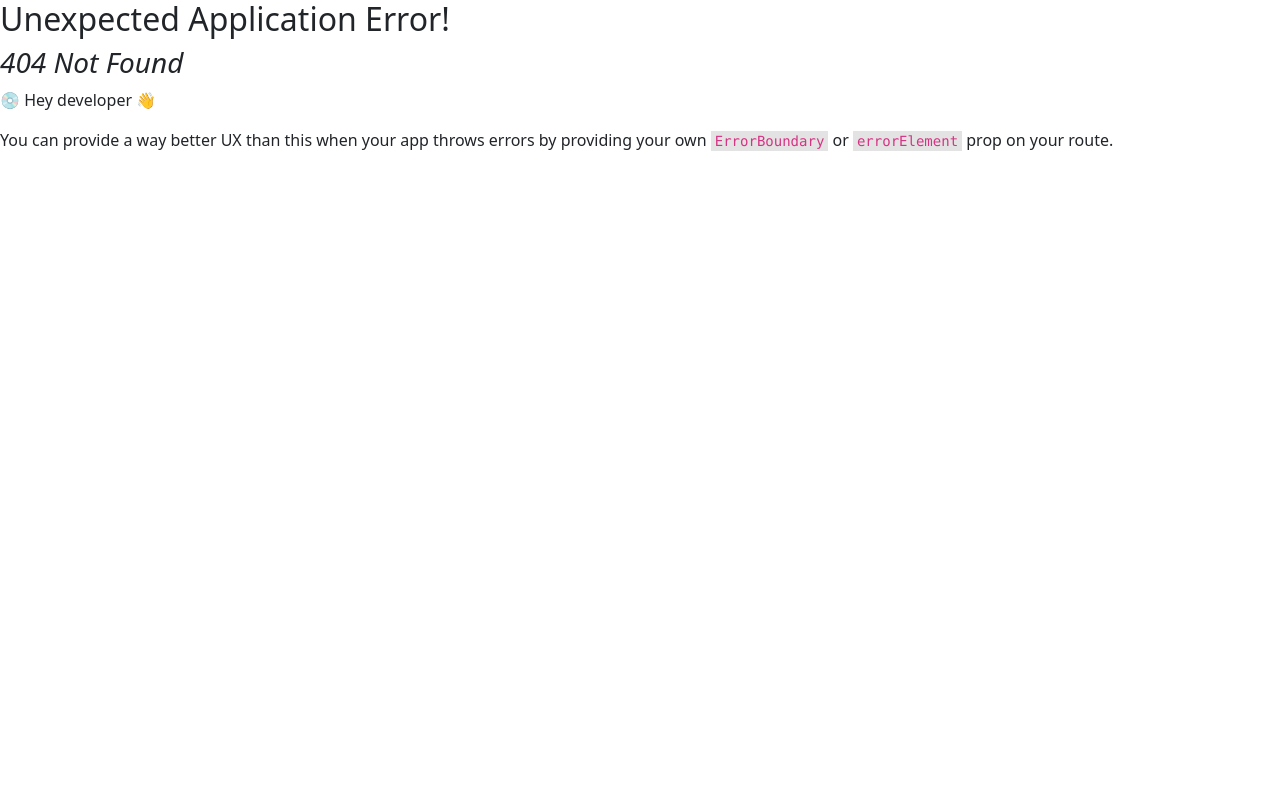
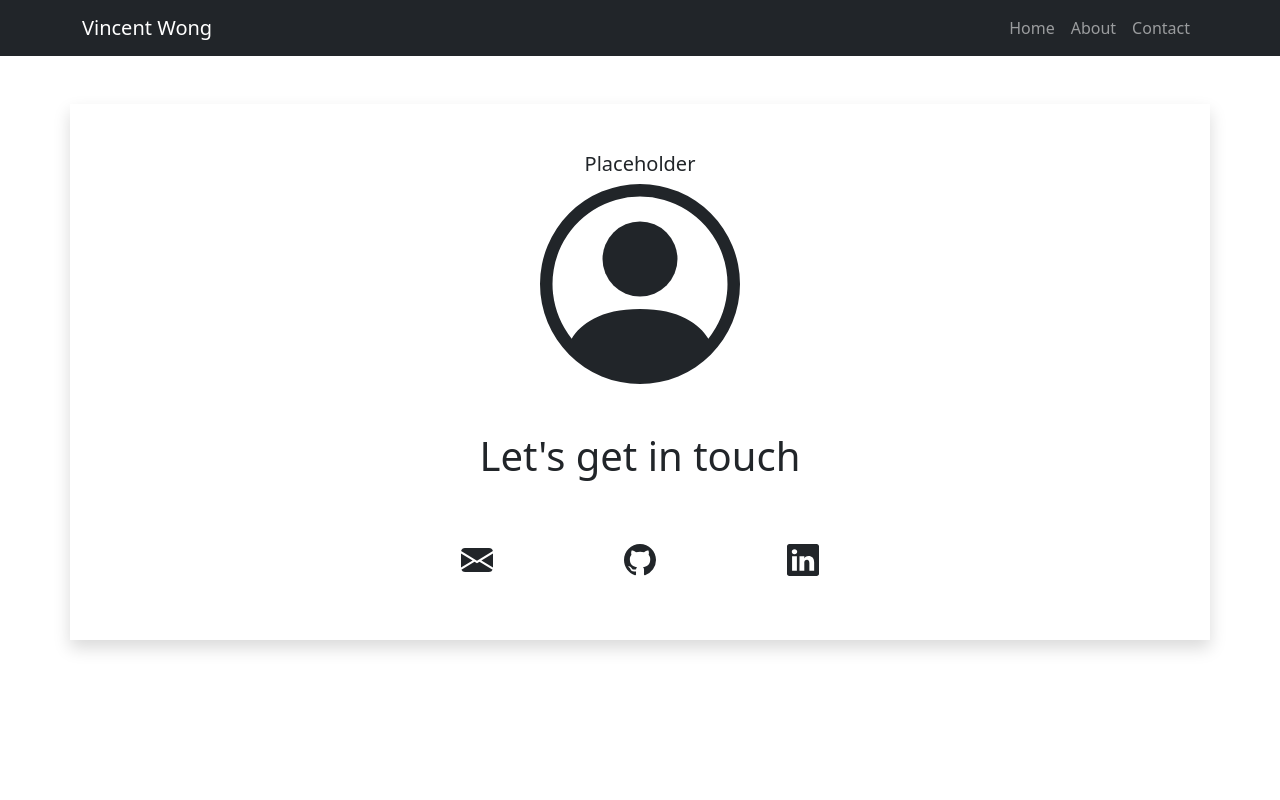
Before and after one commit to Vincent-Wong0925/NewPortfolio, a React (Create React App) app: page /contact in a window 1280 px wide. Before the commit this address had no page. Shown: the top 800 px of the page. Built offline with nearby package versions, Linux system fonts and the light colour scheme.

Commit message:
Implement contact page

```diff
--- a/src/App.js
+++ b/src/App.js
@@ -2,11 +2,13 @@
 import './App.css';
 import Root from './components/root';
 import AboutPage from './pages/aboutPage';
+import ContactPage from './pages/contactPage';
 
 const router = createBrowserRouter(createRoutesFromElements(
   <Route path='/' element={<Root />} >
     <Route index element={<></>} />
     <Route path='/about' element={<AboutPage />} />
+    <Route path='/contact' element={<ContactPage />} />
   </Route>
 ));
 
--- a/src/pages/contactPage.js
+++ b/src/pages/contactPage.js
@@ -0,0 +1,44 @@
+import React from "react";
+import Container from "react-bootstrap/Container";
+import Row from "react-bootstrap/Row";
+import Col from "react-bootstrap/Col";
+
+const ContactPage = () => {
+    return (
+        <div className="contactPage min-vh-100">
+            <Container className="text-center my-5 p-5 shadow">
+                <h5>Placeholder</h5>
+                <svg xmlns="http://www.w3.org/2000/svg" width="200" height="200" fill="currentColor" className="bi bi-person-circle" viewBox="0 0 16 16">
+                    <path d="M11 6a3 3 0 1 1-6 0 3 3 0 0 1 6 0"/>
+                    <path fill-rule="evenodd" d="M0 8a8 8 0 1 1 16 0A8 8 0 0 1 0 8m8-7a7 7 0 0 0-5.468 11.37C3.242 11.226 4.805 10 8 10s4.757 1.225 5.468 2.37A7 7 0 0 0 8 1"/>
+                </svg>
+                <h1 className="my-5">Let's get in touch</h1>
+                <Row className="w-50 p-3 mx-auto">
+                    <Col>
+                        <a href="/" className="text-dark">
+                            <svg xmlns="http://www.w3.org/2000/svg" width="32" height="32" fill="currentColor" class="bi bi-envelope-fill" viewBox="0 0 16 16">
+                                <path d="M.05 3.555A2 2 0 0 1 2 2h12a2 2 0 0 1 1.95 1.555L8 8.414zM0 4.697v7.104l5.803-3.558zM6.761 8.83l-6.57 4.027A2 2 0 0 0 2 14h12a2 2 0 0 0 1.808-1.144l-6.57-4.027L8 9.586zm3.436-.586L16 11.801V4.697z"/>
+                            </svg>
+                        </a>
+                    </Col>
+                    <Col>
+                        <a href="/" className="text-dark">
+                            <svg xmlns="http://www.w3.org/2000/svg" width="32" height="32" fill="currentColor" class="bi bi-github" viewBox="0 0 16 16">
+                                <path d="M8 0C3.58 0 0 3.58 0 8c0 3.54 2.29 6.53 5.47 7.59.4.07.55-.17.55-.38 0-.19-.01-.82-.01-1.49-2.01.37-2.53-.49-2.69-.94-.09-.23-.48-.94-.82-1.13-.28-.15-.68-.52-.01-.53.63-.01 1.08.58 1.23.82.72 1.21 1.87.87 2.33.66.07-.52.28-.87.51-1.07-1.78-.2-3.64-.89-3.64-3.95 0-.87.31-1.59.82-2.15-.08-.2-.36-1.02.08-2.12 0 0 .67-.21 2.2.82.64-.18 1.32-.27 2-.27s1.36.09 2 .27c1.53-1.04 2.2-.82 2.2-.82.44 1.1.16 1.92.08 2.12.51.56.82 1.27.82 2.15 0 3.07-1.87 3.75-3.65 3.95.29.25.54.73.54 1.48 0 1.07-.01 1.93-.01 2.2 0 .21.15.46.55.38A8.01 8.01 0 0 0 16 8c0-4.42-3.58-8-8-8"/>
+                            </svg>
+                        </a>
+                    </Col>
+                    <Col>
+                        <a href="/" className="text-dark">
+                            <svg xmlns="http://www.w3.org/2000/svg" width="32" height="32" fill="currentColor" class="bi bi-linkedin" viewBox="0 0 16 16">
+                                <path d="M0 1.146C0 .513.526 0 1.175 0h13.65C15.474 0 16 .513 16 1.146v13.708c0 .633-.526 1.146-1.175 1.146H1.175C.526 16 0 15.487 0 14.854zm4.943 12.248V6.169H2.542v7.225zm-1.2-8.212c.837 0 1.358-.554 1.358-1.248-.015-.709-.52-1.248-1.342-1.248S2.4 3.226 2.4 3.934c0 .694.521 1.248 1.327 1.248zm4.908 8.212V9.359c0-.216.016-.432.08-.586.173-.431.568-.878 1.232-.878.869 0 1.216.662 1.216 1.634v3.865h2.401V9.25c0-2.22-1.184-3.252-2.764-3.252-1.274 0-1.845.7-2.165 1.193v.025h-.016l.016-.025V6.169h-2.4c.03.678 0 7.225 0 7.225z"/>
+                            </svg>
+                        </a>
+                    </Col>
+                </Row>
+            </Container>
+        </div>
+    )
+}
+
+export default ContactPage;
```
